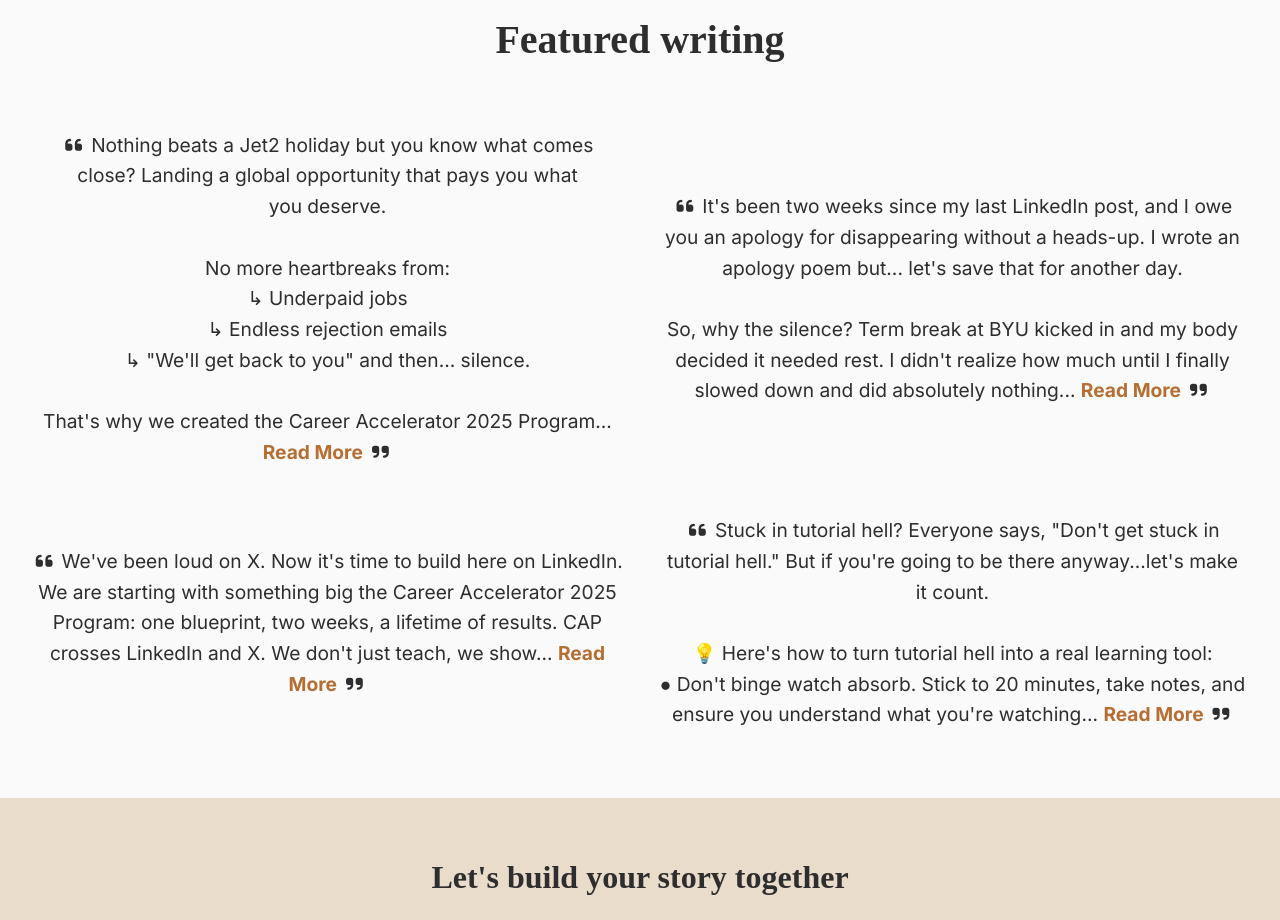
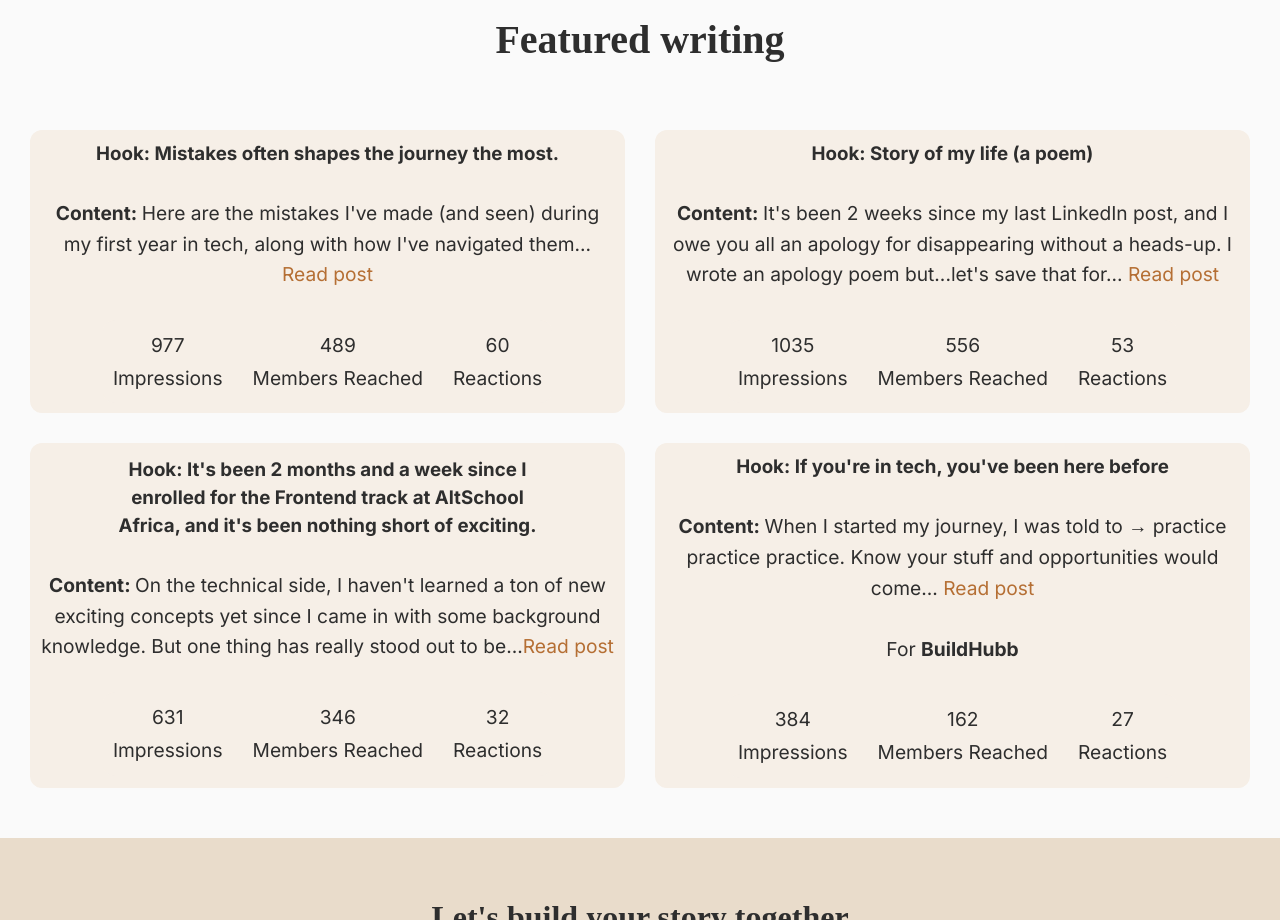
Before and after one commit to Thia100/contentPortfolio, a plain HTML site: page index.html in a window 1280 px wide. Shown: the part 1880-2800 px from the top of the page. Drawn offline with Linux system fonts and the light colour scheme.

Commit message:
added clear featured work section

```diff
--- a/index.html
+++ b/index.html
@@ -48,8 +48,12 @@
             id="navMenuToggle"
             class="navMenuToggle"
             aria-controls="navMenu"
-            aria-expanded="false">
-            <i class="fa-solid fa-bars-staggered" aria-hidden="true"></i>
+            aria-expanded="false"
+          >
+            <i
+              class="fa-solid fa-bars-staggered"
+              aria-label="nav menu toggle"
+            ></i>
           </button>
         </div>
       </nav>
@@ -61,6 +65,7 @@
         alt="Photo of Fathia Diekola Gbolahan"
         width="500"
         height="500"
+        loading="lazy"
       />
       <div class="heroText">
         <h1>Hi, I'm Fathia Diekola Gbolahan</h1>
@@ -85,6 +90,7 @@
               width="500"
               height="500"
               alt="Portrait of Fathia"
+              loading="lazy"
             />
             <div class="aboutMeText">
               <p>
@@ -126,26 +132,93 @@
         <h2>Featured writing</h2>
         <div class="postSection container">
           <div>
+            <h3>Hook: Mistakes often shapes the journey the most.</h3>
             <p>
-              <i class="fa-solid fa-quote-left" aria-hidden="true"></i>
-              Nothing beats a Jet2 holiday but you know what comes close?
-              Landing a global opportunity that pays you what you deserve.
-              <br /><br />
-              No more heartbreaks from:
-              <br />↳ Underpaid jobs <br />↳ Endless rejection emails <br />↳
-              "We'll get back to you" and then... silence. <br /><br />
-              That's why we created the Career Accelerator 2025 Program...
+              <strong>Content: </strong>Here are the mistakes I've made (and
+              seen) during my first year in tech, along with how I've navigated
+              them...
               <a
-                href="http://bit.ly/46DIU3D"
+                href="https://tinyurl.com/4tjvzez5"
                 target="_blank"
-                rel="noopener noreferrer"
-                >Read More</a
+                aria-label="read full post"
+                >Read post</a
               >
-              <i class="fa-solid fa-quote-right" aria-hidden="true"></i>
             </p>
+
+            <div class="stats">
+              <p>977<span>Impressions</span></p>
+              <p>489<span>Members Reached</span></p>
+              <p>60<span>Reactions</span></p>
+            </div>
+          </div>
+          <div>
+            <h3>Hook: Story of my life (a poem)</h3>
+            <p>
+              <strong>Content: </strong>It's been 2 weeks since my last LinkedIn
+              post, and I owe you all an apology for disappearing without a
+              heads-up. I wrote an apology poem but...let's save that for...
+              <a
+                href="https://tinyurl.com/mr2drnvx"
+                target="_blank"
+                aria-label="read full post"
+                >Read post</a
+              >
+            </p>
+
+            <div class="stats">
+              <p>1035<span>Impressions</span></p>
+              <p>556<span>Members Reached</span></p>
+              <p>53<span>Reactions</span></p>
+            </div>
           </div>
 
           <div>
+            <h3>
+              Hook: It's been 2 months and a week since I enrolled for the
+              Frontend track at AltSchool Africa, and it's been nothing short of
+              exciting.
+            </h3>
+            <p>
+              <strong>Content: </strong>On the technical side, I haven't learned
+              a ton of new exciting concepts yet since I came in with some
+              background knowledge. But one thing has really stood out to
+              be...<a
+                href="https://tinyurl.com/3p46hcvk"
+                target="_blank"
+                aria-label="read full post"
+                >Read post</a
+              >
+            </p>
+
+            <div class="stats">
+              <p>631<span>Impressions</span></p>
+              <p>346<span>Members Reached</span></p>
+              <p>32<span>Reactions</span></p>
+            </div>
+          </div>
+          <div>
+            <h3>Hook: If you're in tech, you've been here before</h3>
+            <p>
+              <strong>Content: </strong>When I started my journey, I was told to
+              → practice practice practice. Know your stuff and opportunities
+              would come...
+              <a
+                href="https://tinyurl.com/3cas6nwh"
+                target="_blank"
+                aria-label="read full post"
+                >Read post</a
+              >
+            </p>
+            <p>For <strong>BuildHubb</strong></p>
+
+            <div class="stats">
+              <p>384<span>Impressions</span></p>
+              <p>162<span>Members Reached</span></p>
+              <p>27<span>Reactions</span></p>
+            </div>
+          </div>
+
+          <!-- <div>
             <p>
               <i class="fa-solid fa-quote-left" aria-hidden="true"></i>
               It's been two weeks since my last LinkedIn post, and I owe you an
@@ -158,14 +231,14 @@
               <a
                 href="http://bit.ly/4gYaTi0"
                 target="_blank"
-                rel="noopener noreferrer"
-                >Read More</a
+                aria-label="read full post"
+                >Read post</a
               >
               <i class="fa-solid fa-quote-right" aria-hidden="true"></i>
             </p>
-          </div>
+          </div> -->
 
-          <div>
+          <!-- <div>
             <p>
               <i class="fa-solid fa-quote-left" aria-hidden="true"></i>
               We've been loud on X. Now it's time to build here on LinkedIn. We
@@ -175,14 +248,14 @@
               <a
                 href="http://bit.ly/4gXBhsn"
                 target="_blank"
-                rel="noopener noreferrer"
-                >Read More</a
+                aria-label="read full post"
+                >Read post</a
               >
               <i class="fa-solid fa-quote-right" aria-hidden="true"></i>
             </p>
-          </div>
+          </div> -->
 
-          <div>
+          <!-- <div>
             <p>
               <i class="fa-solid fa-quote-left" aria-hidden="true"></i>
               Stuck in tutorial hell? Everyone says, "Don't get stuck in
@@ -195,12 +268,11 @@
               <a
                 href="http://bit.ly/4h1bsaM"
                 target="_blank"
-                rel="noopener noreferrer"
-                >Read More</a
-              >
+                aria-label="read full post"
+                >Read post</a>
               <i class="fa-solid fa-quote-right" aria-hidden="true"></i>
             </p>
-          </div>
+          </div> -->
         </div>
       </section>
 
@@ -216,16 +288,22 @@
       <div class="container">
         <div class="socials">
           <a href="mailto:gbolahanfathia@gmail.com"
-            ><i class="fa-solid fa-envelope" aria-hidden="true"></i
+            ><i
+              class="fa-solid fa-envelope"
+              aria-label="link to email address"
+            ></i
           ></a>
           <a
             href="https://www.linkedin.com/in/fathia-gbolahan"
             target="_blank"
             rel="noopener noreferrer"
-            ><i class="fa-brands fa-linkedin-in" aria-hidden="true"></i
+            ><i
+              class="fa-brands fa-linkedin-in"
+              aria-label="link to linkedin"
+            ></i
           ></a>
           <a href="tel:+2348154585224"
-            ><i class="fa-solid fa-phone" aria-hidden="true"></i
+            ><i class="fa-solid fa-phone" aria-label="phone number"></i
           ></a>
         </div>
 
--- a/styles/main-lg.css
+++ b/styles/main-lg.css
@@ -1,6 +1,9 @@
 @media screen and (min-width: 500px) {
   .skills {
     grid-template-columns: repeat(4, 1fr);
+  }
+  .postSection div .stats {
+    flex-direction: row;
   }
 }
 @media screen and (min-width: 900px) {
--- a/styles/main.css
+++ b/styles/main.css
@@ -116,7 +116,7 @@ nav {
 /* ===== Hero Section ===== */
 .hero {
   background: var(--hero-color);
-  color: #fff;
+  color: whitesmoke;
   display: flex;
   flex-direction: column;
   align-items: center;
@@ -214,7 +214,36 @@ nav {
   padding: 0 20px;
 }
 
-.postSection div {
+.postSection div{
+    display: flex;
+    flex-direction: column;
+    align-items: center;
+    justify-content: center;
+    padding: 10px;
+    gap: 30px;
+    background: var(--nav-color);
+    border-radius: 12px;
+}
+.postSection div .stats{
+    display: flex;
+    flex-direction: column;
+    border: none;
+}
+.postSection div .stats p{
+    display: flex;
+    flex-direction: column;
+    gap: 2px;
+
+}
+.postSection a {
+  color: var(--hero-color);
+  transition: 0.3s;
+}
+
+.postSection a:hover {
+  color: #d9a066;
+}
+/* .postSection div {
   display: flex;
   align-items: center;
   justify-content: center;
@@ -236,7 +265,7 @@ nav {
 
 .postSection a:hover {
   color: #d9a066;
-}
+} */
 
 /* ===== Footer ===== */
 footer {
```
